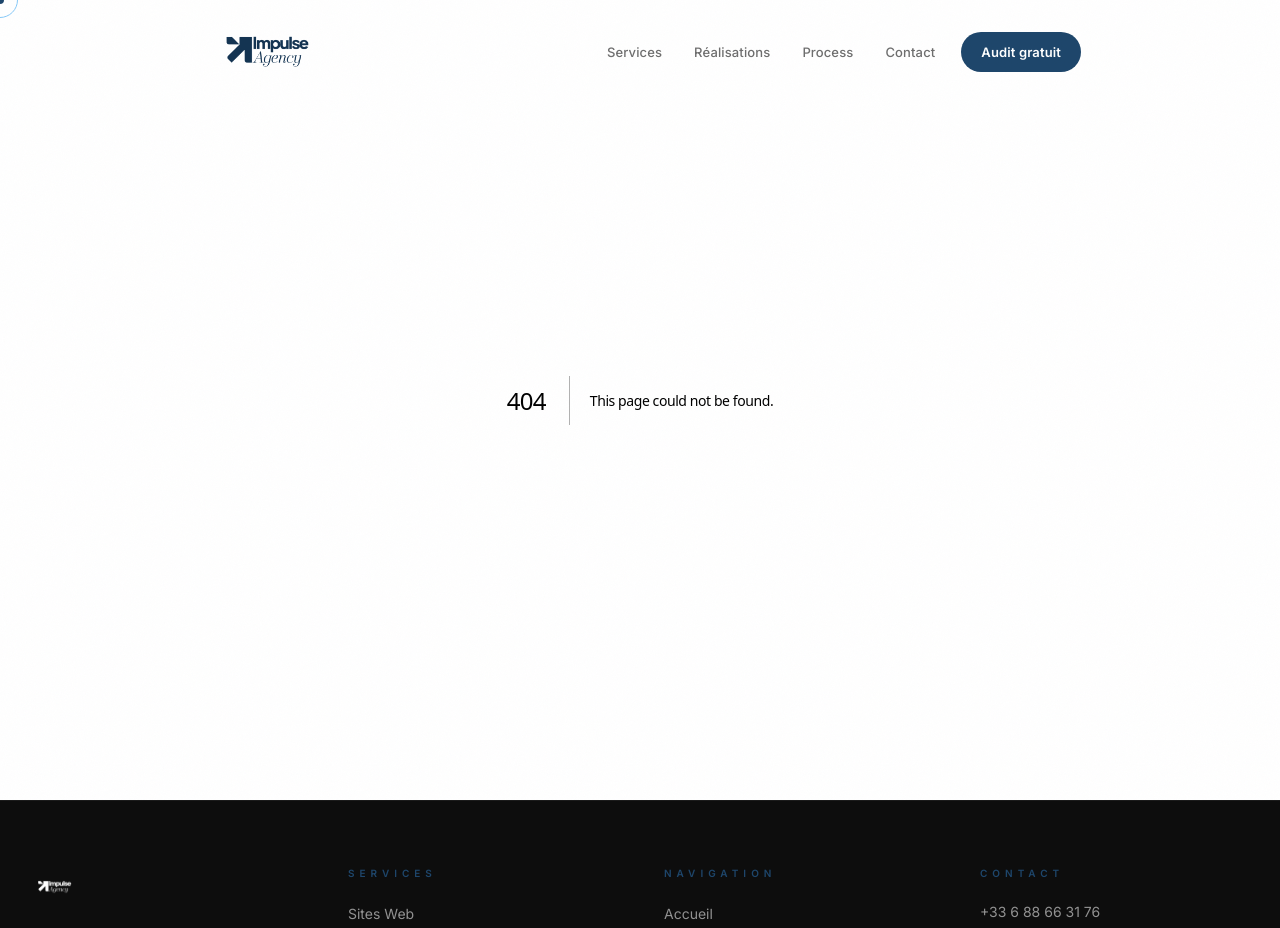
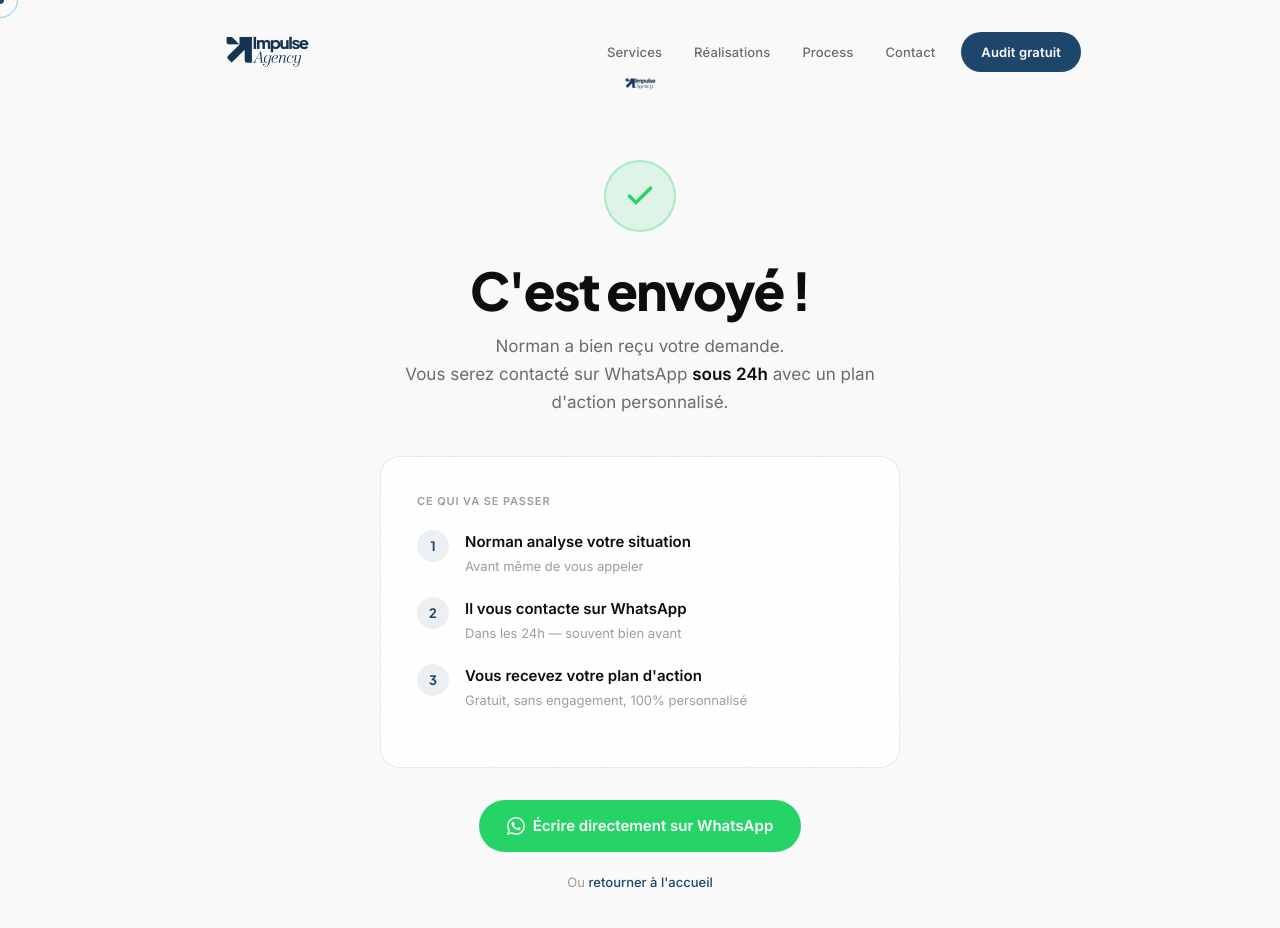
Before and after one commit to cadjee14-png/impulse-agency, a Next.js app: page /merci in a window 1280 px wide. Before the commit this address had no page. Shown: the top 928 px of the page. Built offline with nearby package versions, Linux system fonts and the light colour scheme.

Commit message:
feat: page /merci après soumission formulaire avec GA4 conversion event

```diff
--- a/src/app/audit/page.tsx
+++ b/src/app/audit/page.tsx
@@ -2,6 +2,7 @@
 
 import React, { useRef, useState } from 'react';
 import Link from 'next/link';
+import { useRouter } from 'next/navigation';
 import { Magnetic } from '@/components/animations/magnetic';
 import { FadeIn } from '@/components/animations/fade-in';
 import { LineMask } from '@/components/animations/line-mask';
@@ -13,6 +14,7 @@
   const formRef = useRef<HTMLFormElement>(null);
   const btnRef = useRef<HTMLButtonElement>(null);
   const [selectedServices, setSelectedServices] = useState<string[]>([]);
+  const router = useRouter();
 
   const toggleService = (s: string) => {
     setSelectedServices(prev =>
@@ -39,9 +41,7 @@
       });
 
       if (res.ok) {
-        btnRef.current.textContent = '✓ On vous rappelle sous 24h !';
-        btnRef.current.style.background = '#25D366';
-        form.reset();
+        router.push('/merci');
       } else {
         btnRef.current.textContent = 'Erreur — réessayez';
         btnRef.current.style.background = '#e53e3e';
--- /dev/null
+++ b/src/app/merci/page.tsx
@@ -0,0 +1,122 @@
+'use client';
+
+import Link from 'next/link';
+import Image from 'next/image';
+import { useEffect } from 'react';
+import { siteConfig } from '@/data/site';
+
+export default function MerciPage() {
+  // GA4 conversion event
+  useEffect(() => {
+    if (typeof window !== 'undefined' && (window as any).gtag) {
+      (window as any).gtag('event', 'conversion', {
+        event_category: 'lead',
+        event_label: 'audit_form_submitted',
+      });
+    }
+  }, []);
+
+  return (
+    <div style={{ minHeight: '100vh', background: 'var(--bg)', display: 'flex', flexDirection: 'column', alignItems: 'center', justifyContent: 'center', padding: 'clamp(24px, 5vw, 64px)' }}>
+
+      <div style={{ maxWidth: 520, width: '100%', textAlign: 'center' }}>
+
+        {/* Logo */}
+        <Link href="/" style={{ display: 'inline-block', marginBottom: 48 }}>
+          <Image src="/logo.png" alt="Impulse Agency" width={120} height={48} style={{ objectFit: 'contain', height: 40, width: 'auto' }} priority />
+        </Link>
+
+        {/* Icône succès */}
+        <div style={{
+          width: 72, height: 72, borderRadius: '50%',
+          background: 'rgba(37,211,102,0.12)',
+          border: '2px solid rgba(37,211,102,0.3)',
+          display: 'flex', alignItems: 'center', justifyContent: 'center',
+          margin: '0 auto 32px',
+        }}>
+          <svg width="32" height="32" viewBox="0 0 24 24" fill="none" stroke="#25D366" strokeWidth="2.5" strokeLinecap="round" strokeLinejoin="round">
+            <polyline points="20 6 9 17 4 12" />
+          </svg>
+        </div>
+
+        {/* Headline */}
+        <h1 style={{
+          fontFamily: 'var(--font-heading)', fontWeight: 800,
+          fontSize: 'clamp(32px, 6vw, 52px)', color: 'var(--text)',
+          letterSpacing: '-0.035em', lineHeight: 1, marginBottom: 16,
+        }}>
+          C'est envoyé !
+        </h1>
+
+        <p style={{ fontSize: 17, color: 'var(--text-dim)', lineHeight: 1.65, marginBottom: 40 }}>
+          Norman a bien reçu votre demande.<br />
+          Vous serez contacté sur WhatsApp <strong style={{ color: 'var(--text)' }}>sous 24h</strong> avec un plan d'action personnalisé.
+        </p>
+
+        {/* Ce qui va se passer */}
+        <div style={{
+          background: 'var(--surface)',
+          border: '1px solid var(--line)',
+          borderRadius: 20,
+          padding: 'clamp(24px, 4vw, 36px)',
+          marginBottom: 32,
+          textAlign: 'left',
+        }}>
+          <p style={{ fontSize: 11, fontWeight: 600, color: 'var(--text-muted)', letterSpacing: '0.08em', textTransform: 'uppercase', marginBottom: 20 }}>
+            Ce qui va se passer
+          </p>
+          {[
+            { step: '1', text: 'Norman analyse votre situation', sub: 'Avant même de vous appeler' },
+            { step: '2', text: 'Il vous contacte sur WhatsApp', sub: 'Dans les 24h — souvent bien avant' },
+            { step: '3', text: 'Vous recevez votre plan d\'action', sub: 'Gratuit, sans engagement, 100% personnalisé' },
+          ].map(({ step, text, sub }) => (
+            <div key={step} style={{ display: 'flex', gap: 16, alignItems: 'flex-start', marginBottom: 20 }}>
+              <div style={{
+                width: 32, height: 32, borderRadius: '50%', flexShrink: 0,
+                background: 'rgba(30,70,107,0.08)',
+                display: 'flex', alignItems: 'center', justifyContent: 'center',
+                fontSize: 13, fontWeight: 700, color: 'var(--accent)',
+                fontFamily: 'var(--font-heading)',
+              }}>
+                {step}
+              </div>
+              <div>
+                <p style={{ fontSize: 15, fontWeight: 600, color: 'var(--text)', marginBottom: 2 }}>{text}</p>
+                <p style={{ fontSize: 13, color: 'var(--text-muted)' }}>{sub}</p>
+              </div>
+            </div>
+          ))}
+        </div>
+
+        {/* WhatsApp direct */}
+        <a
+          href={siteConfig.whatsapp}
+          target="_blank"
+          rel="noopener noreferrer"
+          style={{
+            display: 'inline-flex', alignItems: 'center', gap: 8,
+            background: '#25D366', color: 'white', borderRadius: 32,
+            padding: '14px 28px', fontSize: 15, fontWeight: 600,
+            textDecoration: 'none', transition: 'opacity 200ms',
+            marginBottom: 20,
+          }}
+          onMouseEnter={e => (e.currentTarget as HTMLAnchorElement).style.opacity = '0.85'}
+          onMouseLeave={e => (e.currentTarget as HTMLAnchorElement).style.opacity = '1'}
+        >
+          <svg width="18" height="18" viewBox="0 0 24 24" fill="currentColor">
+            <path d="M17.472 14.382c-.297-.149-1.758-.867-2.03-.967-.273-.099-.471-.148-.67.15-.197.297-.767.966-.94 1.164-.173.199-.347.223-.644.075-.297-.15-1.255-.463-2.39-1.475-.883-.788-1.48-1.761-1.653-2.059-.173-.297-.018-.458.13-.606.134-.133.298-.347.446-.52.149-.174.198-.298.298-.497.099-.198.05-.371-.025-.52-.075-.149-.669-1.612-.916-2.207-.242-.579-.487-.5-.669-.51-.173-.008-.371-.01-.57-.01-.198 0-.52.074-.792.372-.272.297-1.04 1.016-1.04 2.479 0 1.462 1.065 2.875 1.213 3.074.149.198 2.096 3.2 5.077 4.487.709.306 1.262.489 1.694.625.712.227 1.36.195 1.871.118.571-.085 1.758-.719 2.006-1.413.248-.694.248-1.289.173-1.413-.074-.124-.272-.198-.57-.347m-5.421 7.403h-.004a9.87 9.87 0 01-5.031-1.378l-.361-.214-3.741.982.998-3.648-.235-.374a9.86 9.86 0 01-1.51-5.26c.001-5.45 4.436-9.884 9.888-9.884 2.64 0 5.122 1.03 6.988 2.898a9.825 9.825 0 012.893 6.994c-.003 5.45-4.437 9.884-9.885 9.884m8.413-18.297A11.815 11.815 0 0012.05 0C5.495 0 .16 5.335.157 11.892c0 2.096.547 4.142 1.588 5.945L.057 24l6.305-1.654a11.882 11.882 0 005.683 1.448h.005c6.554 0 11.89-5.335 11.893-11.893a11.821 11.821 0 00-3.48-8.413Z"/>
+          </svg>
+          Écrire directement sur WhatsApp
+        </a>
+
+        <p style={{ fontSize: 13, color: 'var(--text-muted)' }}>
+          Ou{' '}
+          <Link href="/" style={{ color: 'var(--accent)', textDecoration: 'none', fontWeight: 500 }}>
+            retourner à l'accueil
+          </Link>
+        </p>
+
+      </div>
+    </div>
+  );
+}
--- a/src/components/sections/audit-cta.tsx
+++ b/src/components/sections/audit-cta.tsx
@@ -1,6 +1,7 @@
 'use client';
 
 import React, { useRef } from 'react';
+import { useRouter } from 'next/navigation';
 import { Magnetic } from '@/components/animations/magnetic';
 import { LineMask } from '@/components/animations/line-mask';
 import { FadeIn } from '@/components/animations/fade-in';
@@ -11,6 +12,7 @@
 export function AuditCta() {
   const formRef = useRef<HTMLFormElement>(null);
   const [selectedServices, setSelectedServices] = React.useState<string[]>([]);
+  const router = useRouter();
 
   const toggleService = (s: string) => {
     setSelectedServices(prev =>
@@ -38,8 +40,7 @@
       });
 
       if (res.ok) {
-        if (btn) { btn.textContent = 'Envoyé ! On vous rappelle sous 24h ✓'; btn.style.background = '#25D366'; }
-        form.reset();
+        router.push('/merci');
       } else {
         if (btn) { btn.textContent = 'Erreur — réessayez'; btn.style.background = '#e53e3e'; btn.disabled = false; }
       }
```
